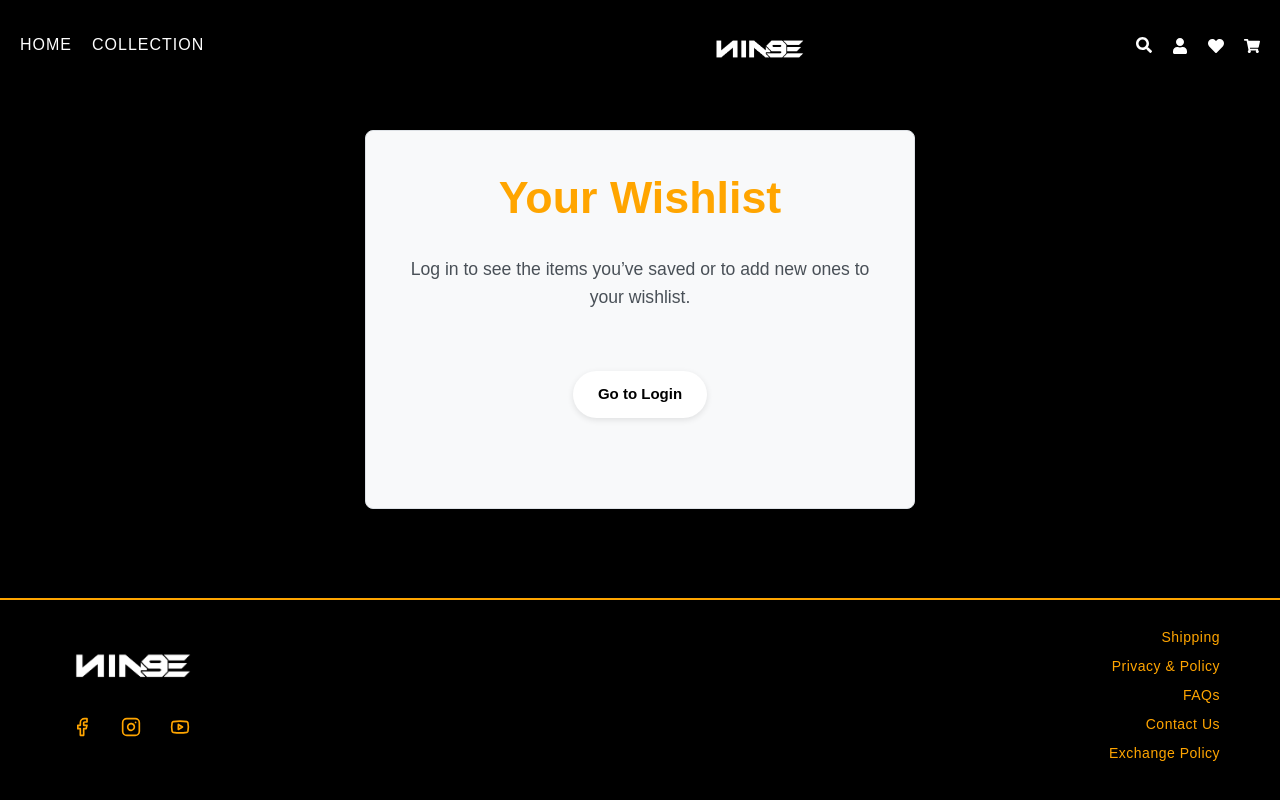
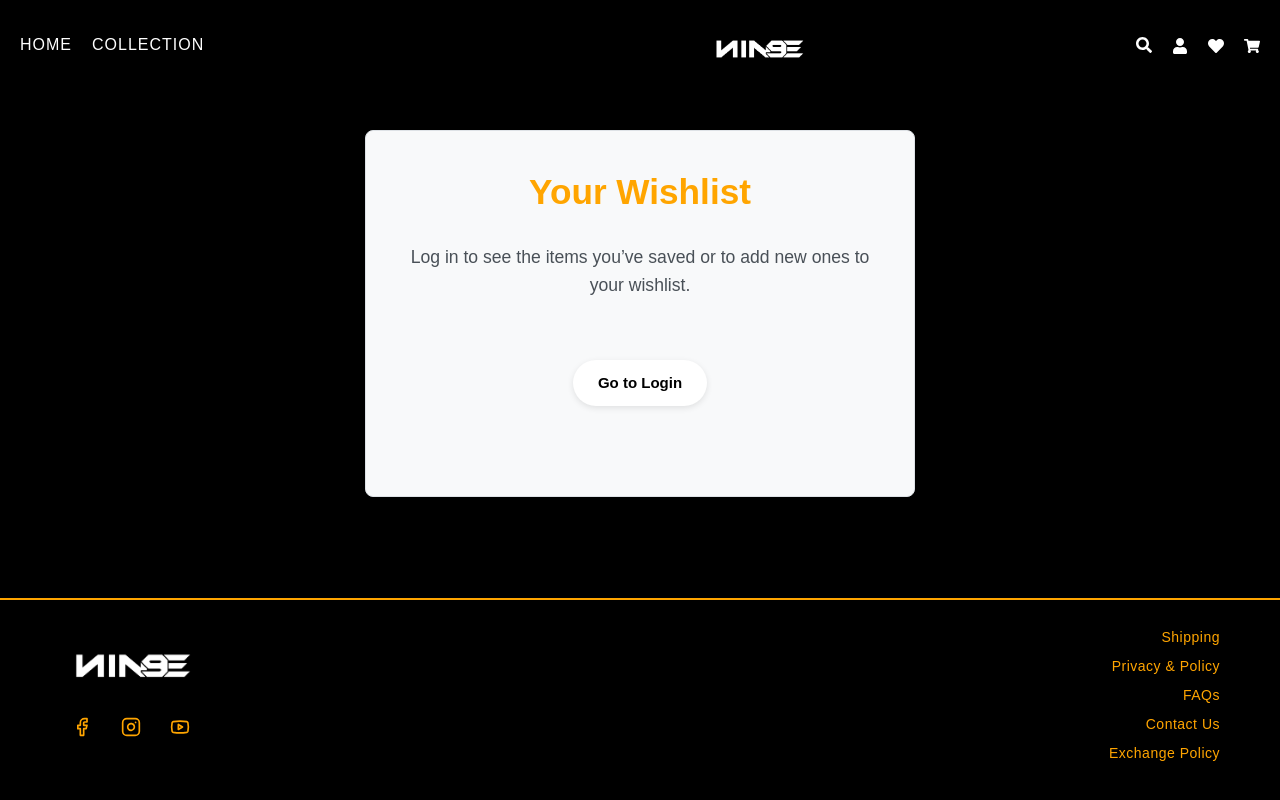
Before and after one commit to nine9clothing/nine, a React (Vite) app in the folder client/: page /wishlist in a window 1280 px wide. Built offline with nearby package versions, Linux system fonts and the light colour scheme; no server answers.

Commit message:
your message about the changes

```diff
--- a/client/src/pages/WishlistPage.jsx
+++ b/client/src/pages/WishlistPage.jsx
@@ -137,7 +137,7 @@ const styles = {
   pageTitle: {
     fontWeight: '700',
     fontFamily: "'Abril Extra Bold', sans-serif", // Applied to headings
-    fontSize: '2.8rem',
+    fontSize: window.innerWidth <= 768 ? '2rem' : '2.2rem',
     marginBottom: '30px',
     color: '#Ffa500',
     textAlign: 'center',
```
